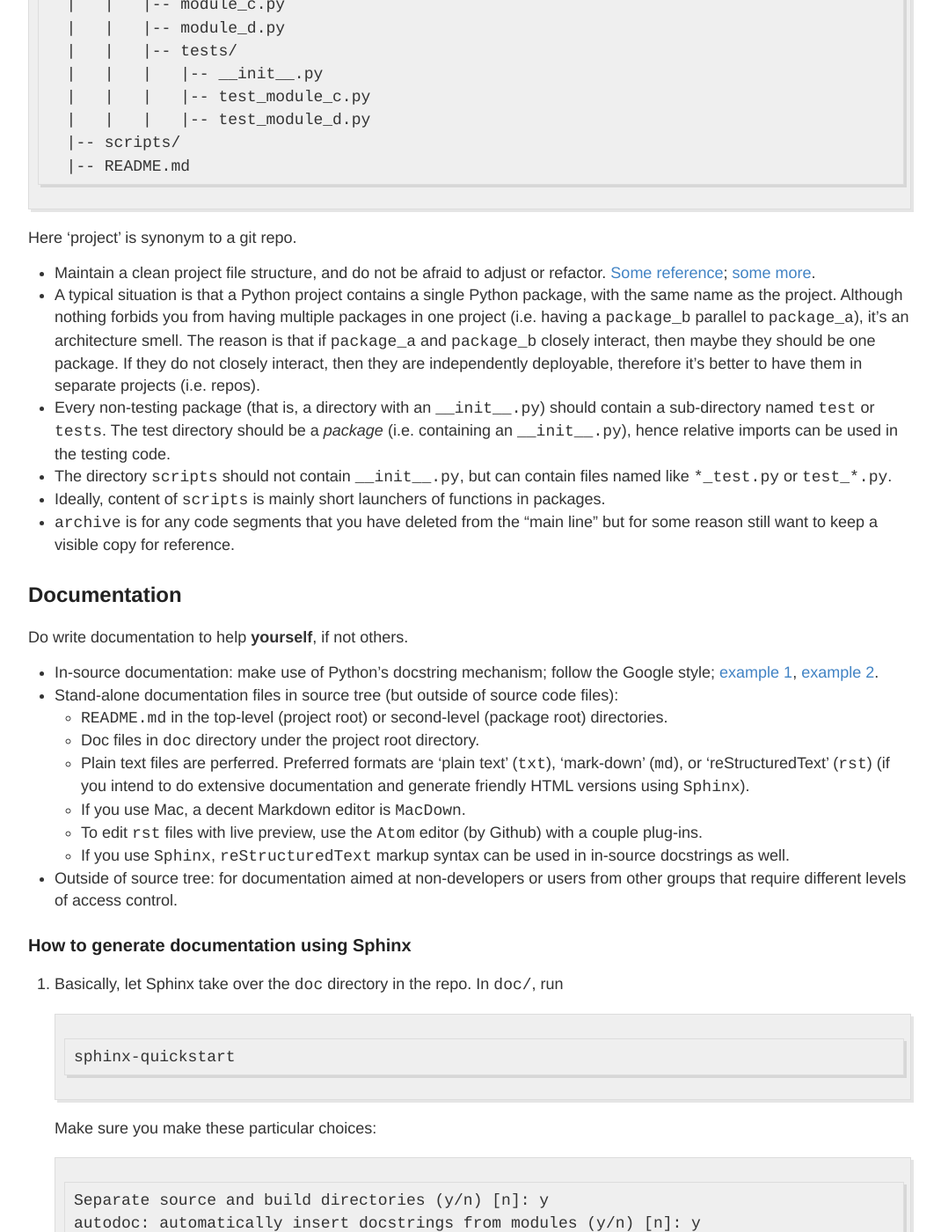
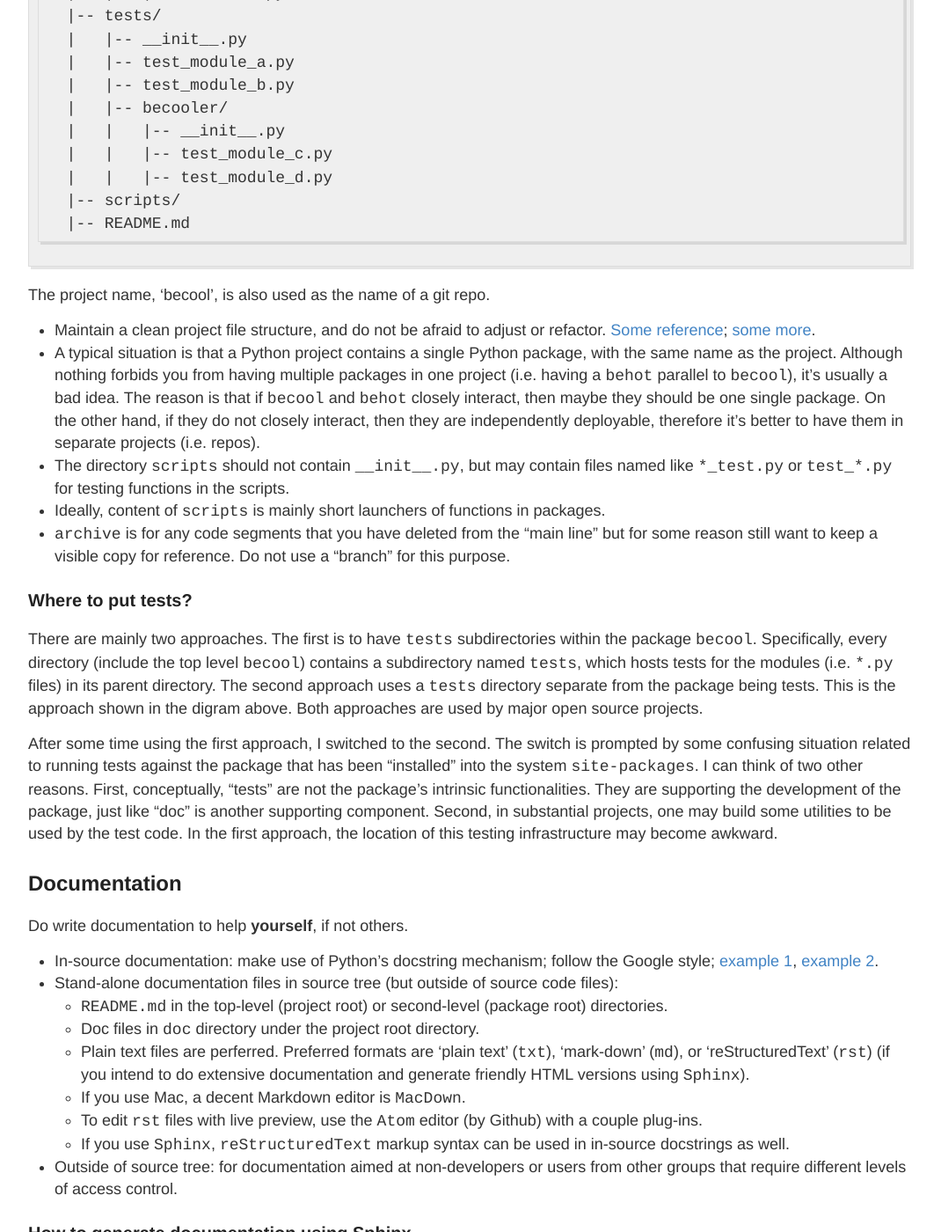
Before and after one commit to zpz/zpz.github.io, a Jekyll site: the page built from _posts/2016-09-17-python-project-tips.md, in a window 1280 px wide and 1400 px high, scrolled down 848 px. Shown: the whole window at 88% size, without its empty margins (106-1176 px from the left). Built offline with Jekyll 4.4.1, drawn with Linux system fonts in a browser that asks for light colours; some of the changed text lies outside the part shown.

Commit message:
edit python project layout recommendation

````diff
--- a/_posts/2016-09-17-python-project-tips.md
+++ b/_posts/2016-09-17-python-project-tips.md
@@ -13,39 +13,46 @@ title: Some Coding Tips for Python Projects
 ## Recommended directory structure for a Python project
 <a name="directory-structure"></a>
 
+Suppose the the probject is called 'becool'. The main content of the work is a package called 'becool', and there are some peripheral things supporting it. The recommended directory structure looks like this:
+
 ```
-project/
+becool/
   |-- archive/
   |-- config/
   |-- doc/
-  |-- package_a/
+  |-- becool/
   |   |-- __init__.py
   |   |-- module_a.py
   |   |-- module_b.py
-  |   |-- tests/
-  |   |   |-- __init__.py
-  |   |   |-- test_module_a.py
-  |   |   |-- test_module_b.py
-  |   |-- subpackage_a/
+  |   |-- becooler/
   |   |   |-- __init__.py
   |   |   |-- module_c.py
   |   |   |-- module_d.py
-  |   |   |-- tests/
-  |   |   |   |-- __init__.py
-  |   |   |   |-- test_module_c.py
-  |   |   |   |-- test_module_d.py
+  |-- tests/
+  |   |-- __init__.py
+  |   |-- test_module_a.py
+  |   |-- test_module_b.py
+  |   |-- becooler/
+  |   |   |-- __init__.py
+  |   |   |-- test_module_c.py
+  |   |   |-- test_module_d.py
   |-- scripts/
   |-- README.md
 ```
 
-Here 'project' is synonym to a git repo.
+The project name, 'becool', is also used as the name of a git repo.
 
 - Maintain a clean project file structure, and do not be afraid to adjust or refactor. [Some reference](http://as.ynchrono.us/2007/12/filesystem-structure-of-python-project_21.html); [some more](http://stackoverflow.com/questions/193161/what-is-the-best-project-structure-for-a-python-application).
-- A typical situation is that a Python project contains a single Python package, with the same name as the project. Although nothing forbids you from having multiple packages in one project (i.e. having a `package_b` parallel to `package_a`), it's an architecture smell. The reason is that if `package_a` and `package_b` closely interact, then maybe they should be one package. If they do not closely interact, then they are independently deployable, therefore it's better to have them in separate projects (i.e. repos).
-- Every non-testing package (that is, a directory with an `__init__.py`) should contain a sub-directory named `test` or `tests`. The test directory should be a *package* (i.e. containing an `__init__.py`), hence relative imports can be used in the testing code.
-- The directory `scripts` should not contain `__init__.py`, but can contain files named like `*_test.py` or `test_*.py`.
+- A typical situation is that a Python project contains a single Python package, with the same name as the project. Although nothing forbids you from having multiple packages in one project (i.e. having a `behot` parallel to `becool`), it's usually a bad idea. The reason is that if `becool` and `behot` closely interact, then maybe they should be one single package. On the other hand, if they do not closely interact, then they are independently deployable, therefore it's better to have them in separate projects (i.e. repos).
+- The directory `scripts` should not contain `__init__.py`, but may contain files named like `*_test.py` or `test_*.py` for testing functions in the scripts.
 - Ideally, content of `scripts` is mainly short launchers of functions in packages.
-- `archive` is for any code segments that you have deleted from the "main line" but for some reason still want to keep a visible copy for reference.
+- `archive` is for any code segments that you have deleted from the "main line" but for some reason still want to keep a visible copy for reference. Do not use a "branch" for this purpose.
+
+### Where to put tests?
+
+There are mainly two approaches. The first is to have `tests` subdirectories within the package `becool`. Specifically, every directory (include the top level `becool`) contains a subdirectory named `tests`, which hosts tests for the modules (i.e. `*.py` files) in its parent directory. The second approach uses a `tests` directory separate from the package being tests. This is the approach shown in the digram above. Both approaches are used by major open source projects.
+
+After some time using the first approach, I switched to the second. The switch is prompted by some confusing situation related to running tests against the package that has been "installed" into the system `site-packages`. I can think of two other reasons. First, conceptually, "tests" are not the package's intrinsic functionalities. They are supporting the development of the package, just like "doc" is another supporting component. Second, in substantial projects, one may build some utilities to be used by the test code. In the first approach, the location of this testing infrastructure may become awkward.
 
 
 ## Documentation
````
